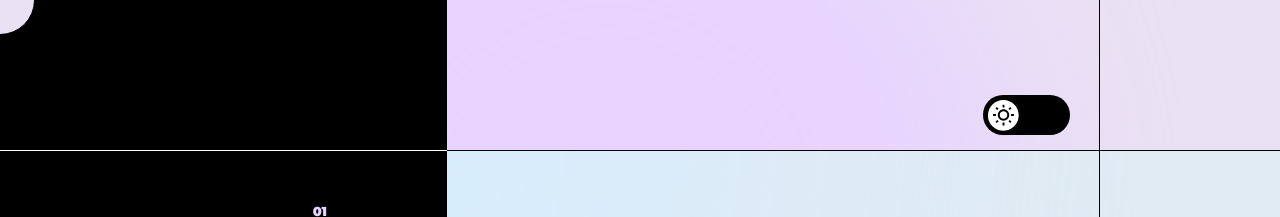
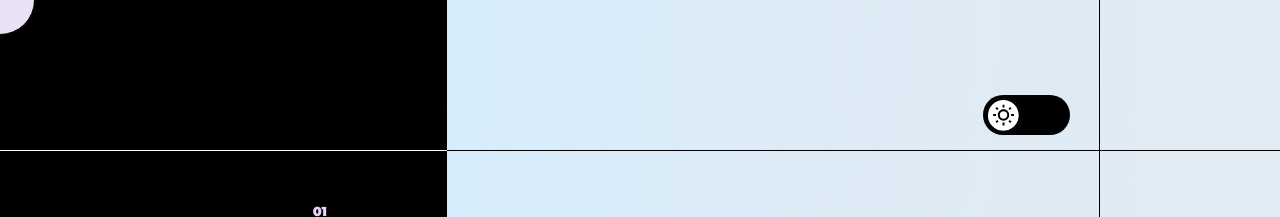
Before and after one commit to elisadiazart/Portfolio-Front-end, a website: page dist/index.html in a window 1280 px wide. Shown: the top 217 px of the page. Drawn offline with Linux system fonts and the light colour scheme.

Commit message:
Terminado

```diff
--- a/src/scss/blocks/body.scss
+++ b/src/scss/blocks/body.scss
@@ -77,3 +77,11 @@ body {
         cursor: default;
     }
 }
+
+body.light{
+    --black-color: #EAE1F4;
+    --background-color: black;
+    --white-color: black;
+    --primary-color: black;
+    --degradados-background: none;
+}
--- a/src/scss/blocks/main.scss
+++ b/src/scss/blocks/main.scss
@@ -72,7 +72,7 @@
         margin-bottom: 0;
         padding: .8rem;
         border-radius: 50px;
-        border: 1px solid black;
+        border: 1px solid var(--black-color);
         font-weight: 800;
         text-align: center;
         background-color: white;
@@ -105,12 +105,12 @@
     }
 
     &--about-me{
-        border-bottom: 1px solid black;
+        border-bottom: 1px solid var(--black-color);
     }
 
     &--border{
         @include responsive(laptop){
-            border-bottom: 1px solid black;
+            border-bottom: 1px solid var(--black-color);
         }
     }
 
@@ -146,7 +146,7 @@
                 padding-left: 25%;
                 padding-right: 25%;
                 background-color: #FFFAD8;
-                border-bottom: 1px solid black;
+                border-bottom: 1px solid var(--black-color);
             }
             &--2{
                 justify-content: center;
@@ -297,7 +297,7 @@
 
 .grid--front-end{
     @include responsive(laptop){
-        border-top: 1px solid black;
+        border-top: 1px solid var(--black-color);
         display: grid;
         grid-template-columns: 60% 40%;
         grid-template-rows: 41.5% 58.5%;
@@ -313,7 +313,7 @@
             @include responsive(laptop){
                 grid-column: 2/3;
                 grid-row: 1/5;
-                border-left: 1px solid black;
+                border-left: 1px solid var(--black-color);
                 background-color: white;
             }
         }
@@ -334,7 +334,7 @@
     display: grid;
     grid-template-columns: 60% 40%;
     grid-template-rows: auto auto;
-    border-bottom: 1px solid black;
+    border-bottom: 1px solid var(--black-color);
     margin-bottom: 4rem;
 
     &__item--2{
@@ -347,14 +347,14 @@
     &__item--3{
         grid-row: 2/3;
         grid-column: 1/2;
-        border-right: 1px solid black;
+        border-right: 1px solid var(--black-color);
 
     }
 
     &__item--1{
         grid-column: 1/4;
-        border-top: 1px solid black;
-        border-bottom: 1px solid black;
+        border-top: 1px solid var(--black-color);
+        border-bottom: 1px solid var(--black-color);
 
     }
 
@@ -372,17 +372,17 @@
     .graphic-design{
         @include responsive(laptop){
         &__image-container{
-            border-top: 1px solid black;
+            border-top: 1px solid var(--black-color);
             display: grid;
             grid-template-columns: 67.5% 1fr;
 
             &--2{
                 grid-template-columns: 1fr 51.3%;
-                border-bottom: 1px solid black;
+                border-bottom: 1px solid var(--black-color);
             }
         }
         &__image--3{
-            border-right: 1px solid black;
+            border-right: 1px solid var(--black-color);
         }
 
         }}
@@ -392,24 +392,24 @@
         display: grid;
         grid-template-columns: 50% 50%;
         grid-template-rows: auto auto;
-        border-bottom: 1px solid black;
+        border-bottom: 1px solid var(--black-color);
 
         &__item-2{
             display: flex;
             align-items: center;
-            border-left: 1px solid black;
+            border-left: 1px solid var(--black-color);
         }
 
         &--2{
             display: grid;
             grid-template-columns: 62.8% 37.2%;
             grid-template-rows: auto auto;
-            border-bottom: 1px solid black;
+            border-bottom: 1px solid var(--black-color);
 
             &__item-2{
                 display: flex;
                 align-items: center;
-                border-left: 1px solid black;
+                border-left: 1px solid var(--black-color);
             }
         }
 
@@ -421,7 +421,7 @@
             &__item-2{
                 display: flex;
                 align-items: center;
-                border-left: 1px solid black;
+                border-left: 1px solid var(--black-color);
             }
         }
     }
@@ -432,13 +432,13 @@
         display: grid;
         grid-template-columns: 36% 1fr;
         grid-template-rows: auto auto;
-        border-bottom: 1px solid black;
-        border-top: 1px solid black;
+        border-bottom: 1px solid var(--black-color);
+        border-top: 1px solid var(--black-color);
 
         &__item-2{
             display: flex;
             align-items: center;
-            border-left: 1px solid black;
+            border-left: 1px solid var(--black-color);
         }
 
         &--2{
@@ -450,7 +450,7 @@
                 display: flex;
                 align-items: center;
                 justify-content: center;
-                border-right: 1px solid black;
+                border-right: 1px solid var(--black-color);
             }
         }
     }
--- a/src/scss/blocks/nav.scss
+++ b/src/scss/blocks/nav.scss
@@ -52,6 +52,9 @@
             top: 0;
             background-color: var(--black-color);
             z-index: 10;
+            @include responsive(laptop){
+                display: none;
+            }
         }
     }
 
@@ -63,7 +66,7 @@
         height: 100%;
         padding-top: 95px;
         padding-bottom: 30px;
-        background-image: var(--degradados-nav);
+        background-image: var(--degradados-background);
         background-repeat: no-repeat;
         background-size: cover;
         position: relative;
--- a/src/scss/blocks/night-mode.scss
+++ b/src/scss/blocks/night-mode.scss
@@ -46,7 +46,6 @@
 }
 
 .form__input--toggle:checked+.form__option--toggle {
-    background-color: var(--white-color);
     transition-property: background-color;
     transition-duration: .2s;
 }
--- a/src/scss/blocks/texts.scss
+++ b/src/scss/blocks/texts.scss
@@ -7,15 +7,18 @@
     font-weight: 400;
     margin: 0;
     margin-bottom: 10px;
+    color: var(--black-color);
 
     &--m{
         font-size: .8rem;
+        color: var(--black-color);
         @include responsive(tablet){
             font-size: 1.1rem;
         }
     }
 
     &--l {
+        color: var(--black-color);
         font-size: .9rem;
 
         @include responsive(tablet){
@@ -27,6 +30,7 @@
     }
 
     &--s{
+        color: var(--black-color);
         line-height: 1.2rem;
         font-size: .8rem;
         @include responsive(tablet){
@@ -39,6 +43,7 @@
     }
 
     &--xl{
+        color: var(--black-color);
         font-size: 1.6rem;
         @include responsive(tablet){
             font-size: 1.6rem;
@@ -46,6 +51,7 @@
     }
 
     &--extra-bold {
+        color: var(--black-color);
         font-weight: 600;
     }
 
--- a/src/scss/blocks/titles.scss
+++ b/src/scss/blocks/titles.scss
@@ -4,9 +4,11 @@
     font-family: 'Archivo', sans-serif;
     font-weight: 500;
     margin-bottom: 0;
+    color: var(--black-color);
 
     &--project{
       margin-bottom: 1.5rem;
+      color: var(--black-color);
       @include responsive(laptop){
         margin-bottom: 1rem;
         margin-top: 1.2rem;
@@ -15,6 +17,7 @@
 
     &--xs {
       font-size: var(--title-xs);
+      color: var(--black-color);
       @include responsive(tablet){
         font-size: 3rem;
         font-weight: 500px;
@@ -24,6 +27,7 @@
  }
     }
     &--s {
+      color: var(--black-color);
       font-size: var(--title-s);
       @include responsive(tablet){
         font-size: 3.5rem;
@@ -34,9 +38,11 @@
  }
     }
     &--m {
+      color: var(--black-color);
       font-size: var(--title-m);
     }
     &--l {
+      color: var(--black-color);
       font-size: var(--title-l);
       @include responsive(tablet){
         font-size: 7rem;
@@ -48,9 +54,11 @@
   }
     }
     &--xl {
+      color: var(--black-color);
       font-size: var(--title-xl);
     }
     &--xxl {
+      color: var(--black-color);
       font-size: var(--title-xxl);
     }
   }
```
Also changed, not shown: dist/css/styles.css, dist/js/scripts.js.
